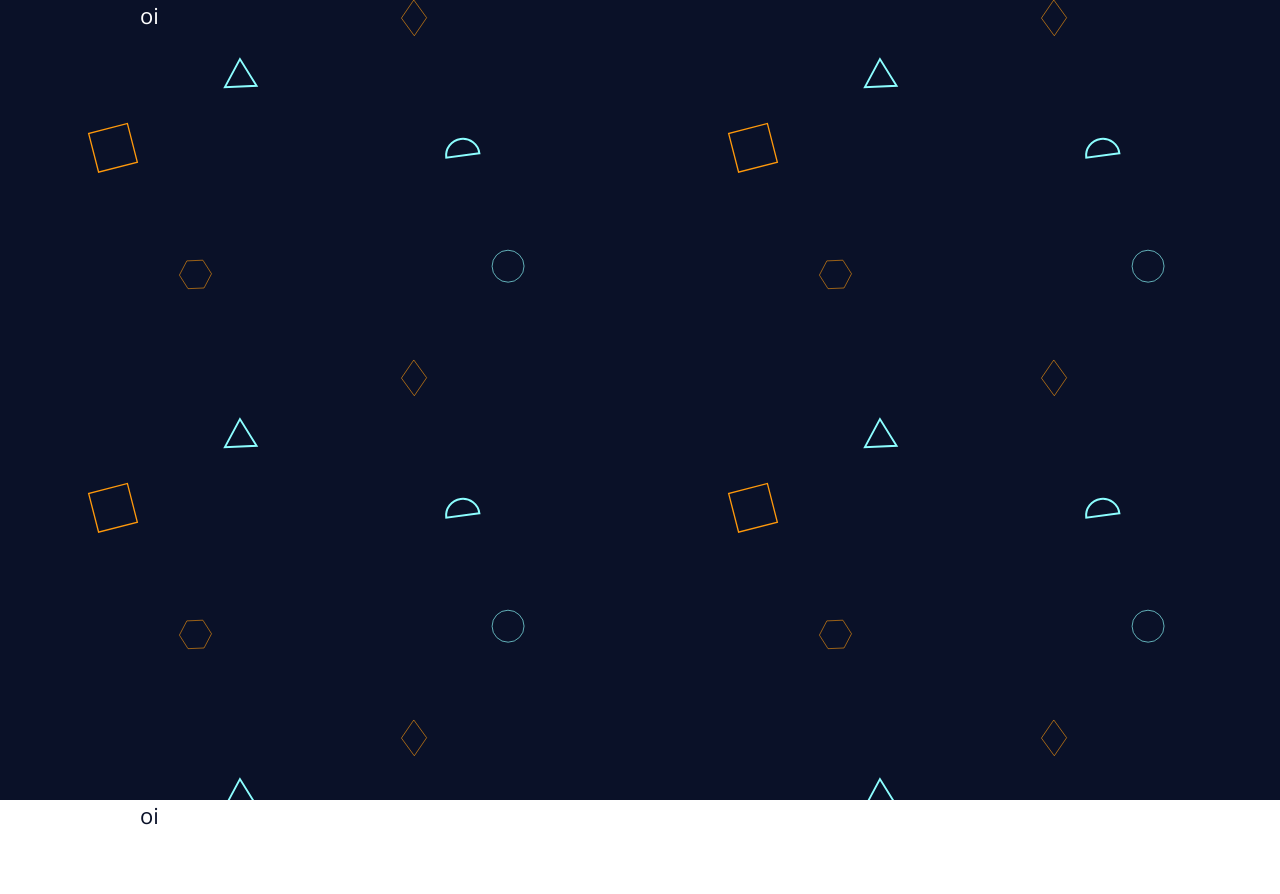
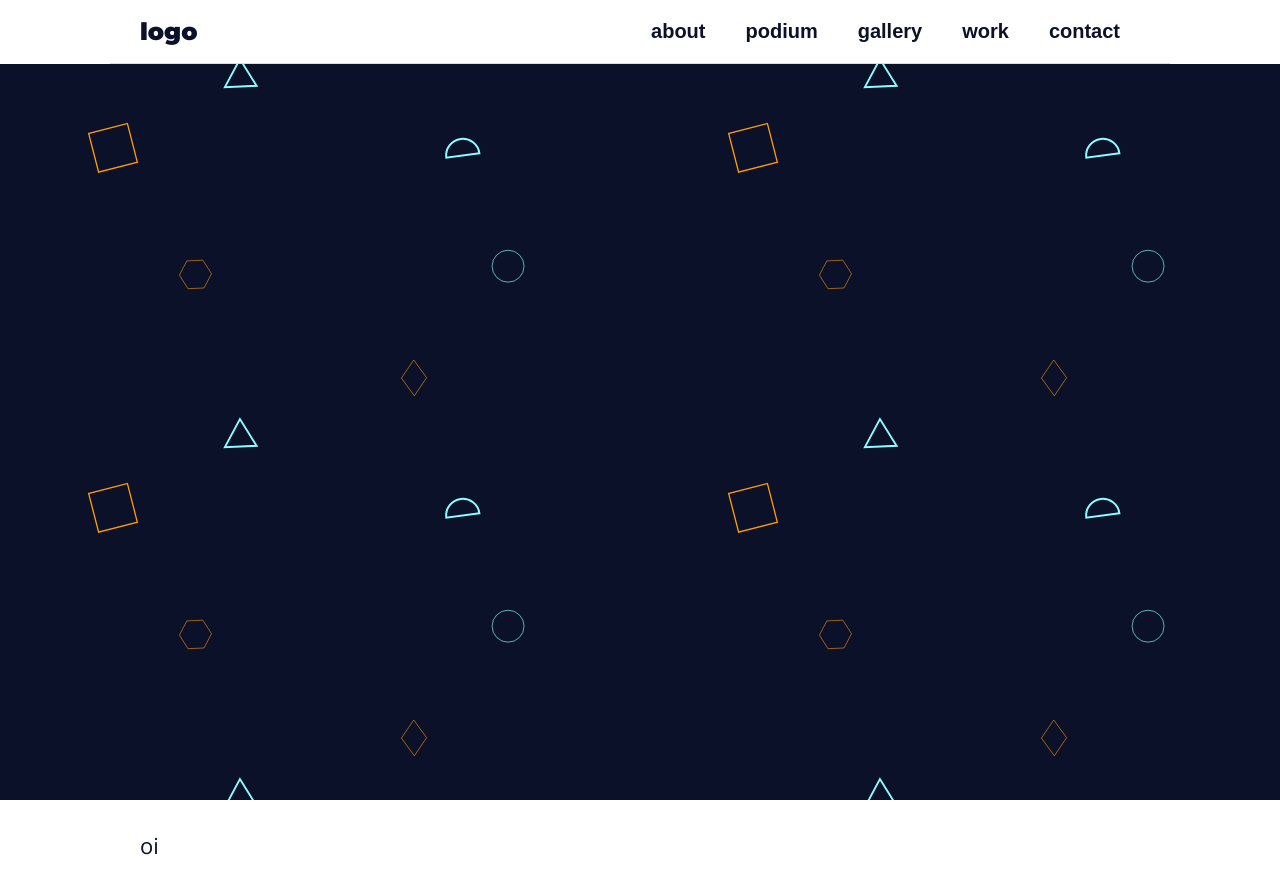
Before and after one commit to salatine/kokominity, a plain HTML site: page index.html in a window 1280 px wide. Shown: the top 894 px of the page. Drawn offline with nearby package versions, Linux system fonts and the light colour scheme; a web font is replaced by a local one.

Commit message:
added a top navigation bar

```diff
--- a/assets/css/styles.css
+++ b/assets/css/styles.css
@@ -1,11 +1,19 @@
 :root {
     --primary-color: #0a1128;
     --white-color: #ffffff;
+    --light-gray-color: #dddddd;
+    --crimson-color: rgb(243, 45, 85);
+    --gap: 3rem;
 }
 
 * {
     margin: 0;
     padding: 0;
+}
+
+a {
+    color: inherit;
+    text-decoration: none;
 }
 
 html {
@@ -60,8 +68,61 @@ h6 {
 .main-content {
     max-width: 1000px;
     margin: 0 auto;
+    padding: var(--gap);
 }
 
 .section {
     min-height: 100vh;
 }
+
+.menu {
+    background: var(--white-color);
+    position: fixed;
+    top: 0;
+    left: 0;
+    right: 0;
+    width: 100%;
+}
+
+.menu-content {
+    display: flex;
+    justify-content: space-between;
+    align-items: center;
+    padding-top: 0;
+    padding-bottom: 0;
+    border-bottom: 1.5px solid var(--light-gray-color);
+}
+
+.menu h1 {
+    font-size: 2.4rem;
+}
+
+.menu ul {
+    list-style: none;
+    display: flex;
+}
+
+.menu ul li a{
+    display: block;
+    padding: 2rem;
+    font-size: 2rem;
+    font-family: 'Signika Negative', sans-serif;
+    font-weight: bold;
+    position: relative;
+}
+
+.menu ul li a::after {
+    content: '';
+    position: absolute;
+    bottom: 1rem;
+    left: 50%;
+    width: 0;
+    background: var(--crimson-color);
+    height: 0.2rem;
+    transition: all 150ms ease-in-out;
+}
+
+.menu ul li a:hover::after {
+    width: 50%;
+    left: 25%;
+}
--- a/index.html
+++ b/index.html
@@ -9,12 +9,26 @@
     <link rel="preconnect" href="https://fonts.googleapis.com">
     <link rel="preconnect" href="https://fonts.gstatic.com" crossorigin>
     <link
-        href="https://fonts.googleapis.com/css2?family=Montserrat:wght@900&family=Open+Sans:ital,wght@0,400;0,700;1,400&display=swap"
+        href="https://fonts.googleapis.com/css2?family=Montserrat:wght@900&family=Open+Sans:ital,wght@0,400;0,700;1,400&family=Signika+Negative:wght@300&display=swap"
         rel="stylesheet">
     <title>Landing page</title>
 </head>
 
 <body>
+    <aside class="menu">
+        <section class="main-content menu-content">
+            <h1 class="logo"><a href="#">logo</a></h1>
+            <nav>
+                <ul>
+                    <li><a href="#">about</a></li>
+                    <li><a href="#">podium</a></li>
+                    <li><a href="#">gallery</a></li>
+                    <li><a href="#">work</a></li>
+                    <li><a href="#">contact</a></li>
+                </ul>
+            </nav>
+        </section>
+    </aside>
     <section class="main-bg section">
         <div class="main-content">
             oi
```
